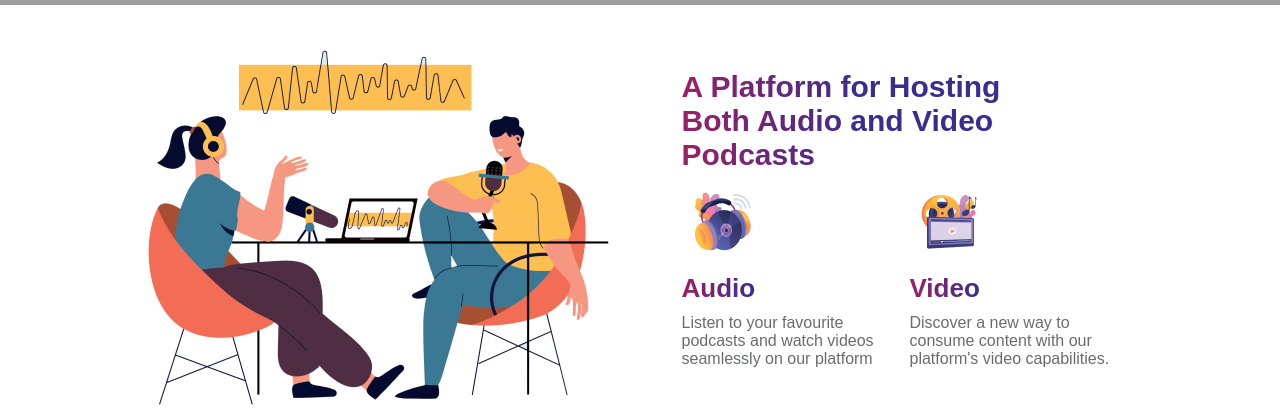
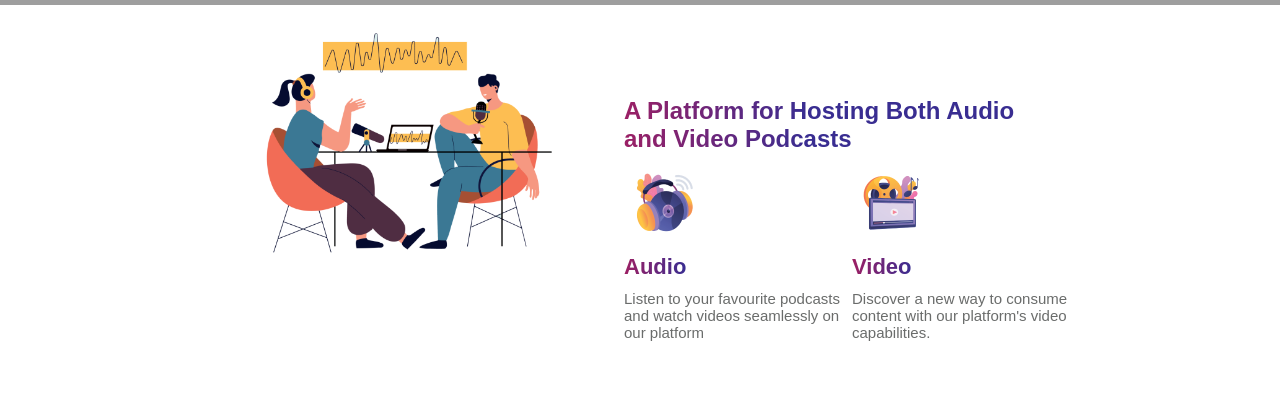
Before and after one commit to bekhzodallaev/milliy-podcast-app, a React (Create React App) app: page / in a window 1280 px wide. Shown: the part 827-1245 px from the top of the page. Built offline with nearby package versions, Linux system fonts and the light colour scheme; grey boxes are pictures that could not be loaded; a web font is replaced by a local one.

Commit message:
add font size for texts

```diff
--- a/src/components/LandingPage/Home/PodcastInfo/PodcastInfo.module.css
+++ b/src/components/LandingPage/Home/PodcastInfo/PodcastInfo.module.css
@@ -4,6 +4,7 @@
   align-items: center;
   row-gap: 17rem;
   align-items: center;
+  padding: 0rem 7.5rem;
 }
 
 .parent_container {
@@ -109,3 +110,22 @@
   align-items: flex-start;
   gap: 10px;
 }
+
+/* Media queries */
+@media (min-width: 834px) and (max-width: 1280px) {
+  .image_container {
+    width: 18.125rem;
+  }
+  .podcast_info_main {
+    width: 24.5rem;
+  }
+  .heading {
+    font-size: 1.5rem;
+  }
+  .info_text_big {
+    font-size: 1.375rem;
+  }
+  .info_text_small {
+    font-size: 0.9375rem;
+  }
+}
```
